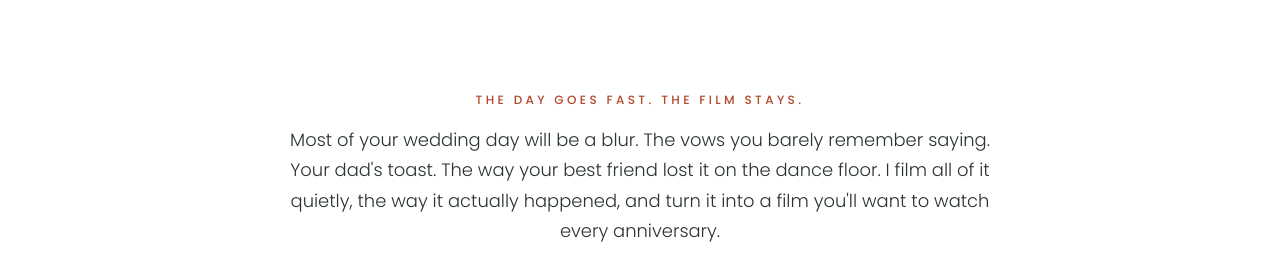
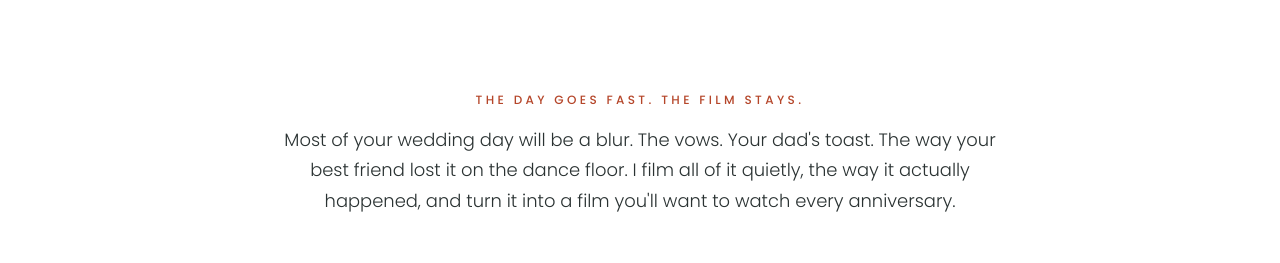
Before and after one commit to limelight4lp-sys/wedding-films, a plain HTML site: page index.html in a window 1280 px wide. Shown: the part 820-1083 px from the top of the page. Drawn offline with nearby package versions, Linux system fonts and the light colour scheme; a web font is replaced by a local one.

Commit message:
Tighten intro copy
Co-Authored-By: Claude Opus 5.5 <noreply@anthropic.com>
Claude-Session: https://claude.ai/code/session_01HR1URmJSx9NQVjAaFxujNw

```diff
--- a/index.html
+++ b/index.html
@@ -194,7 +194,7 @@
   <section class="intro" id="films">
     <div class="narrow center">
       <span class="label">The day goes fast. The film stays.</span>
-      <p class="lead">Most of your wedding day will be a blur. The vows you barely remember saying. Your dad's toast. The way your best friend lost it on the dance floor. I film all of it quietly, the way it actually happened, and turn it into a film you'll want to watch every anniversary.</p>
+      <p class="lead">Most of your wedding day will be a blur. The vows. Your dad's toast. The way your best friend lost it on the dance floor. I film all of it quietly, the way it actually happened, and turn it into a film you'll want to watch every anniversary.</p>
     </div>
     <div class="films">
       <figure class="film">
```
